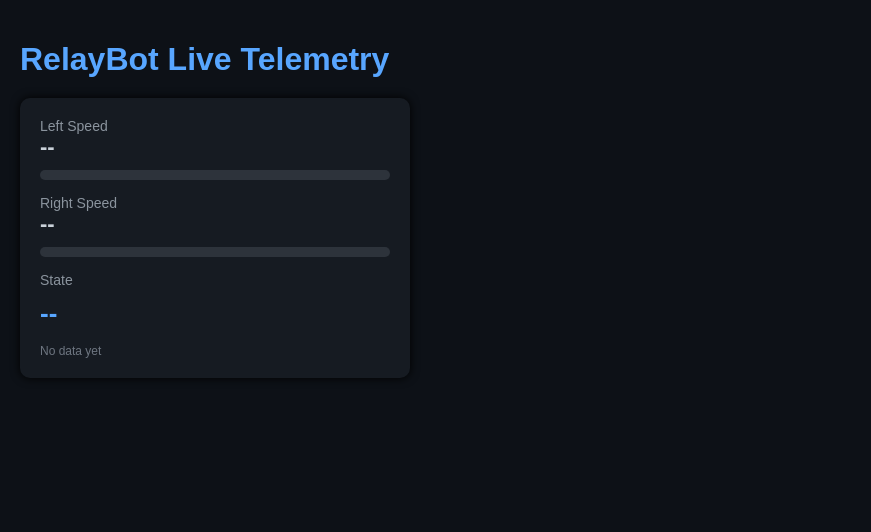
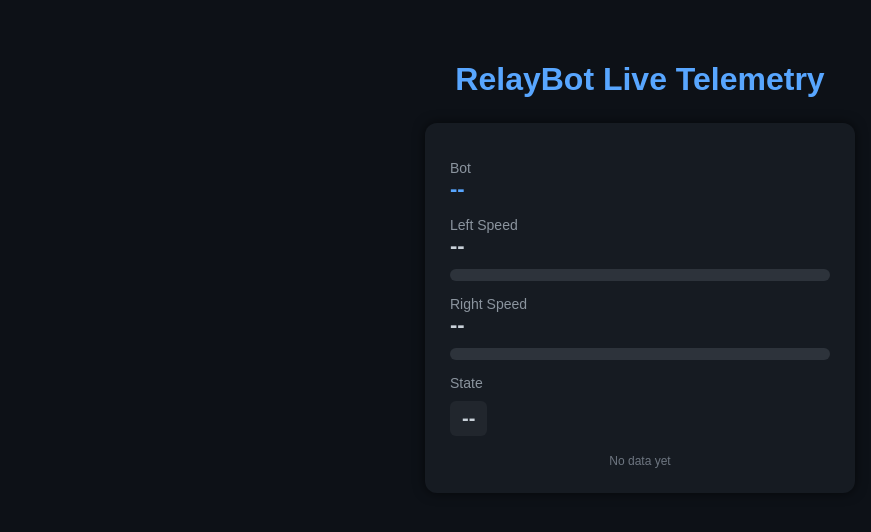
Before and after one commit to slmanalodani/git-test, a Flask app: page /dashboard in a window 1280 px wide. Shown: the top 532 px of the page, without its empty margins (0-871 px from the left). Run offline with Flask 3, Linux system fonts and the light colour scheme; data that the repository does not hold is empty.

Commit message:
Updated dashboard UI

```diff
--- a/app.py
+++ b/app.py
@@ -15,6 +15,7 @@ cursor = conn.cursor() # Create a cursor object to execute SQL commands
 cursor.execute("""
 CREATE TABLE IF NOT EXISTS telemetry (
     id INTEGER PRIMARY KEY AUTOINCREMENT,
+    botID TEXT,
     timestamp DATETIME DEFAULT CURRENT_TIMESTAMP,
     left_speed INTEGER,
     right_speed INTEGER,
@@ -51,9 +52,9 @@ def relaybot_data():
 
     # Insert new row
     cursor.execute("""
-        INSERT INTO telemetry (left_speed, right_speed, state)
-        VALUES (?, ?, ?)
-    """, (data["left"], data["right"], data["state"]))
+        INSERT INTO telemetry (botID, left_speed, right_speed, state)
+        VALUES (?, ?, ?, ?)
+    """, (data["bot"], data["left"], data["right"], data["state"]))
 
     conn.commit()
 
@@ -66,7 +67,7 @@ def relaybot_data():
 @app.route("/latest", methods=["GET"])
 def latest():
     cursor.execute("""
-        SELECT left_speed, right_speed, state, timestamp
+        SELECT botID, left_speed, right_speed, state, timestamp
         FROM telemetry
         ORDER BY id DESC
         LIMIT 1
@@ -77,23 +78,21 @@ def latest():
         return jsonify({"status": "no data yet"})
 
     return jsonify({
-        "left": row[0],
-        "right": row[1],
-        "state": row[2],
-        "timestamp": row[3]
+        "bot": row[0],
+        "left": row[1],
+        "right": row[2],
+        "state": row[3],
+        "timestamp": row[4]
     })
 
-
+@app.route("/dashboard")
+def dashboard():
+    return render_template("dashboard.html")
 
 @app.route("/")
 def index():
     return render_template("index.html")
 
-
-@app.route("/dashboard")
-def dashboard():
-    return open("dashboard.html").read()
-
 # this allow us to run the app locally for testing
 if __name__ == "__main__":
     app.run(host="0.0.0.0", port=5000)
--- a/static/dashboard.css
+++ b/static/dashboard.css
@@ -1,27 +1,40 @@
+/* ---------- GLOBAL ---------- */
 body {
     font-family: Arial, sans-serif;
     background: #0d1117;
     color: #c9d1d9;
     margin: 0;
-    padding: 20px;
+    padding: 40px 0;
+    display: flex;
+    flex-direction: column;
+    align-items: center;
 }
 
 h1 {
     color: #58a6ff;
-    margin-bottom: 20px;
+    margin-bottom: 25px;
+    font-weight: 600;
 }
 
+/* ---------- CARD ---------- */
 .card {
     background: #161b22;
-    padding: 20px;
-    border-radius: 10px;
-    width: 350px;
-    box-shadow: 0 0 10px #000;
+    padding: 25px;
+    border-radius: 12px;
+    width: 380px;
+    box-shadow: 0 0 12px rgba(0,0,0,0.6);
+    transition: box-shadow 0.25s ease;
 }
 
+.card:hover {
+    box-shadow: 0 0 18px rgba(88,166,255,0.4);
+}
+
+/* ---------- LABELS & VALUES ---------- */
 .label {
     color: #8b949e;
     font-size: 14px;
+    margin-top: 12px;
 }
 
 .value {
@@ -30,24 +43,45 @@ h1 {
     margin-bottom: 10px;
 }
 
-.state {
-    font-size: 26px;
+.botID {
+    font-size: 22px;
     font-weight: bold;
     color: #58a6ff;
-    margin-top: 10px;
+    margin-bottom: 15px;
 }
 
+/* ---------- STATE BADGE ---------- */
+.state {
+    font-size: 20px;
+    font-weight: bold;
+    margin-top: 10px;
+    padding: 6px 12px;
+    border-radius: 6px;
+    display: inline-block;
+    background: #21262d;
+    transition: background 0.2s ease, color 0.2s ease;
+}
+
+/* State colors */
+.state-follow { background: #1f6feb; color: white; }
+.state-obstacle { background: #d29922; color: black; }
+.state-done { background: #238636; color: white; }
+.state-search { background: #a371f7; color: white; }
+
+/* ---------- TIMESTAMP ---------- */
 .timestamp {
-    margin-top: 15px;
+    margin-top: 18px;
     font-size: 12px;
     color: #6e7681;
+    text-align: center;
 }
 
+/* ---------- SPEED BARS ---------- */
 .speed-bar {
     width: 100%;
-    height: 10px;
+    height: 12px;
     background: #2d333b;
-    border-radius: 5px;
+    border-radius: 6px;
     margin-bottom: 15px;
     overflow: hidden;
 }
@@ -56,5 +90,5 @@ h1 {
     height: 100%;
     background: #58a6ff;
     width: 0%;
-    transition: width 0.2s ease;
+    transition: width 0.25s ease;
 }
--- a/dashboard.html
+++ b/templates/dashboard.html
@@ -9,6 +9,9 @@
     <h1>RelayBot Live Telemetry</h1>
 
     <div class="card">
+
+        <div class="label">Bot</div>
+        <div id="botID" class="botID">--</div>
 
         <div class="label">Left Speed</div>
         <div id="left" class="value">--</div>
@@ -40,17 +43,30 @@
                 }
 
                 // Update text values
+                document.getElementById("botID").textContent = data.bot;
                 document.getElementById("left").textContent = data.left;
                 document.getElementById("right").textContent = data.right;
-                document.getElementById("state").textContent = data.state;
                 document.getElementById("timestamp").textContent = "Updated: " + data.timestamp;
 
-                // Update speed bars (max speed assumed 255)
+                // Update speed bars
                 const leftPercent = Math.min((data.left / 255) * 100, 100);
                 const rightPercent = Math.min((data.right / 255) * 100, 100);
 
                 document.getElementById("left-bar").style.width = leftPercent + "%";
                 document.getElementById("right-bar").style.width = rightPercent + "%";
+
+                // ----- State badge with color coding -----
+                const stateEl = document.getElementById("state");
+                stateEl.textContent = data.state;
+
+                stateEl.className = "state"; // reset classes
+
+                const s = data.state.toLowerCase();
+
+                if (s.includes("follow")) stateEl.classList.add("state-follow");
+                else if (s.includes("obstacle")) stateEl.classList.add("state-obstacle");
+                else if (s.includes("done")) stateEl.classList.add("state-done");
+                else if (s.includes("search")) stateEl.classList.add("state-search");
 
             } catch (e) {
                 document.getElementById("timestamp").textContent = "Error fetching data";
--- a/templates/index.html
+++ b/templates/index.html
@@ -38,7 +38,7 @@
                 <div class="image-placeholder">[ Robot image ]</div>
                 <div class="status">
                     <span class="dot green"></span>
-                    <a href="bot-unknown.html" class="btn">View</a>
+                    <a href="dashboard" class="btn">View</a>
                 </div>
             </div>
 
@@ -48,7 +48,7 @@
                 <div class="image-placeholder">[ Robot image ]</div>
                 <div class="status">
                     <span class="dot yellow"></span>
-                    <a href="bot-bitshake.html" class="btn">View</a>
+                    <a href="dashboard" class="btn">View</a>
                 </div>
             </div>
 
@@ -58,7 +58,7 @@
                 <div class="image-placeholder">[ Robot image ]</div>
                 <div class="status">
                     <span class="dot red"></span>
-                    <a href="bot-clanker.html" class="btn">View</a>
+                    <a href="dashboard" class="btn">View</a>
                 </div>
             </div>
 
```
Also changed, not shown: relaybot.db.
